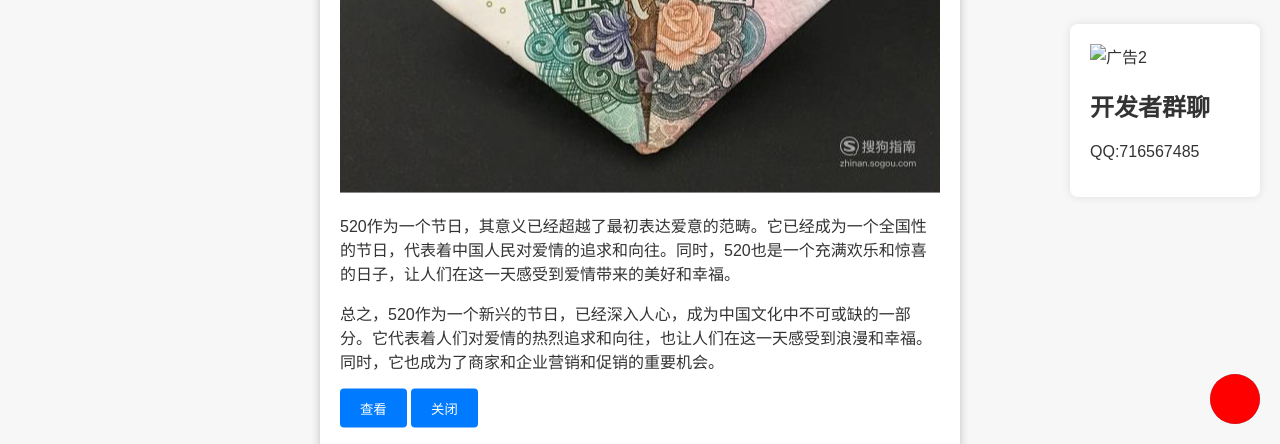
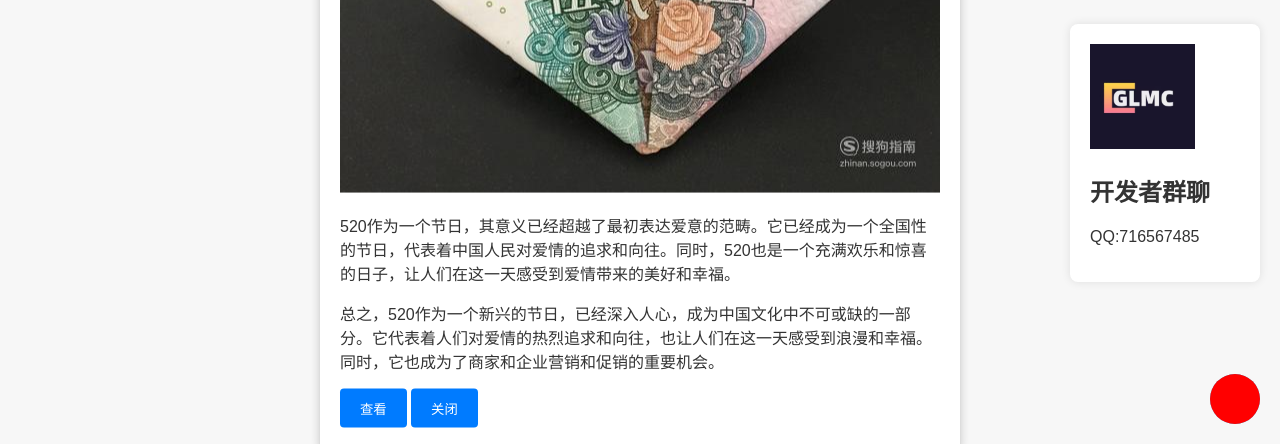
Before and after one commit to 7kWqZhuXuan/my, a plain HTML site: page index.html in a window 1280 px wide. Shown: the part 356-800 px from the top of the page. Drawn offline with Linux system fonts and the light colour scheme.

Commit message:
index.html

```diff
--- a/index.html
+++ b/index.html
@@ -225,7 +225,7 @@ function updatePopupContent(content) {
 </aside>
 <aside class="advertisement2">
     <!-- 广告内容 -->
-    <img src="ph/advertisement2.png" alt="广告2" width="150" height="150"/>
+    <img src="ph/advertisement2.jpg" alt="广告2" width="150" height="150"/>
     <h1 class="advertisement_h1">开发者群聊</h1>
     <p>QQ:716567485</p>
 </aside>
```
